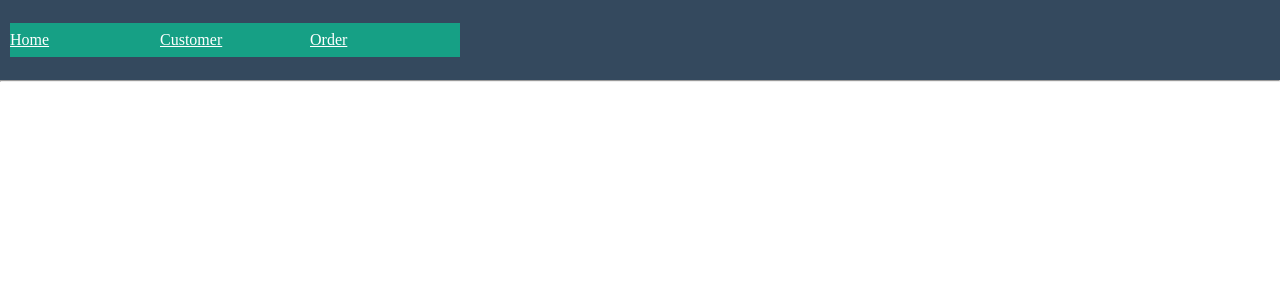
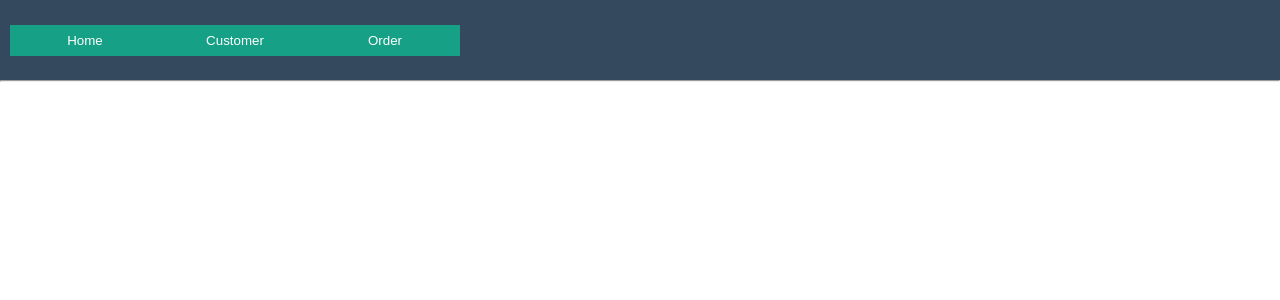
Before and after one commit to Vishnuka084/Angular_module, an Angular app: page / in a window 1280 px wide. Shown: the top 300 px of the page. Built offline with nearby package versions, Linux system fonts and the light colour scheme.

Commit message:
updated content

```diff
--- a/src/app/app.component.html
+++ b/src/app/app.component.html
@@ -488,9 +488,9 @@
 <header>
 
 
-  <a href="/home">Home</a>
-  <a href="/customer">Customer</a>
-  <a href="/orders">Order</a>
+  <button button routerLink="/home">Home</button>
+  <button routerLink="/customer">Customer</button>
+  <button routerLink="/orders">Order</button>
 
 </header>
 <hr>
--- a/src/app/app.component.scss
+++ b/src/app/app.component.scss
@@ -7,7 +7,7 @@ header{
   padding: 0 10px;
 }
 
-a{
+button{
   width: 150px;
   border: none;
   color: white;
```
